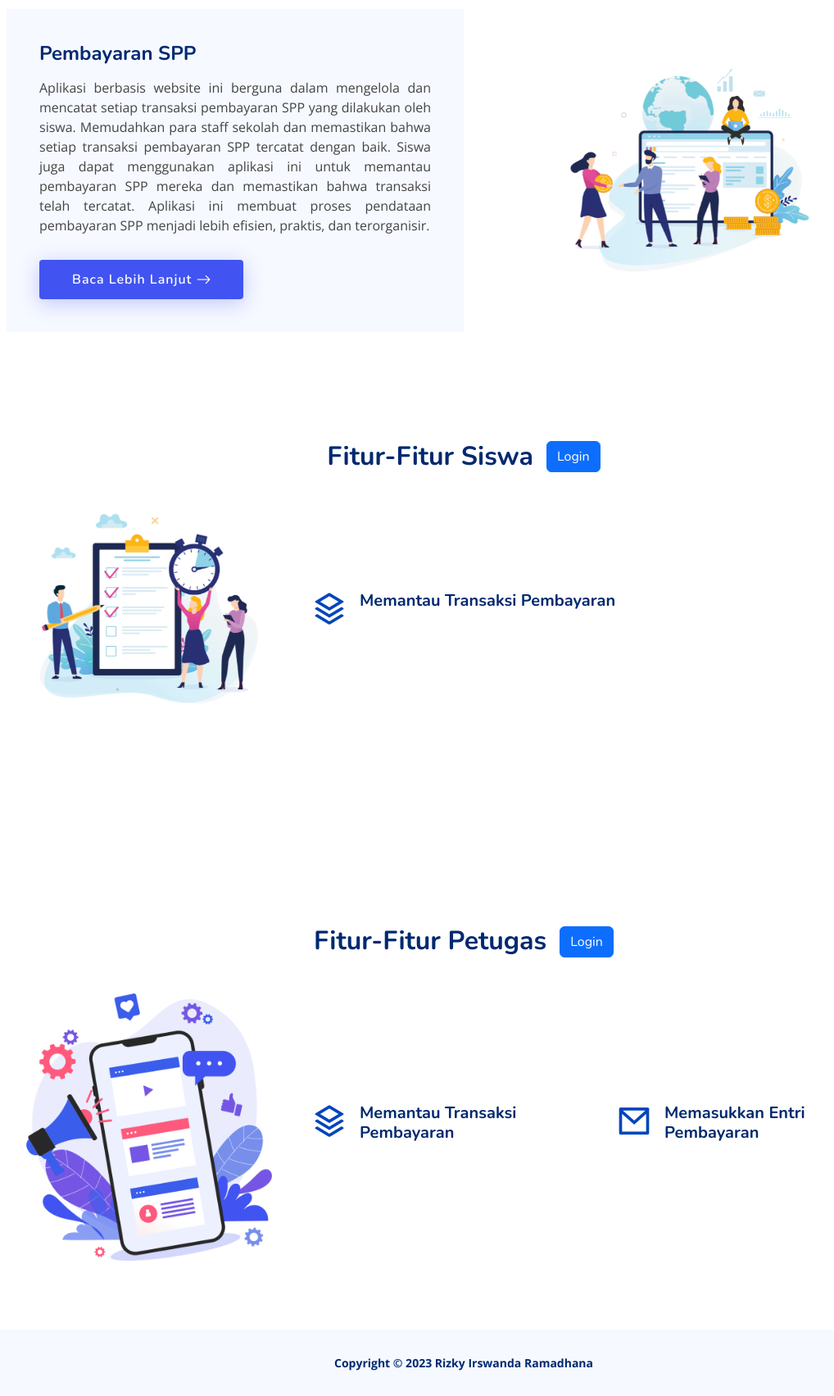
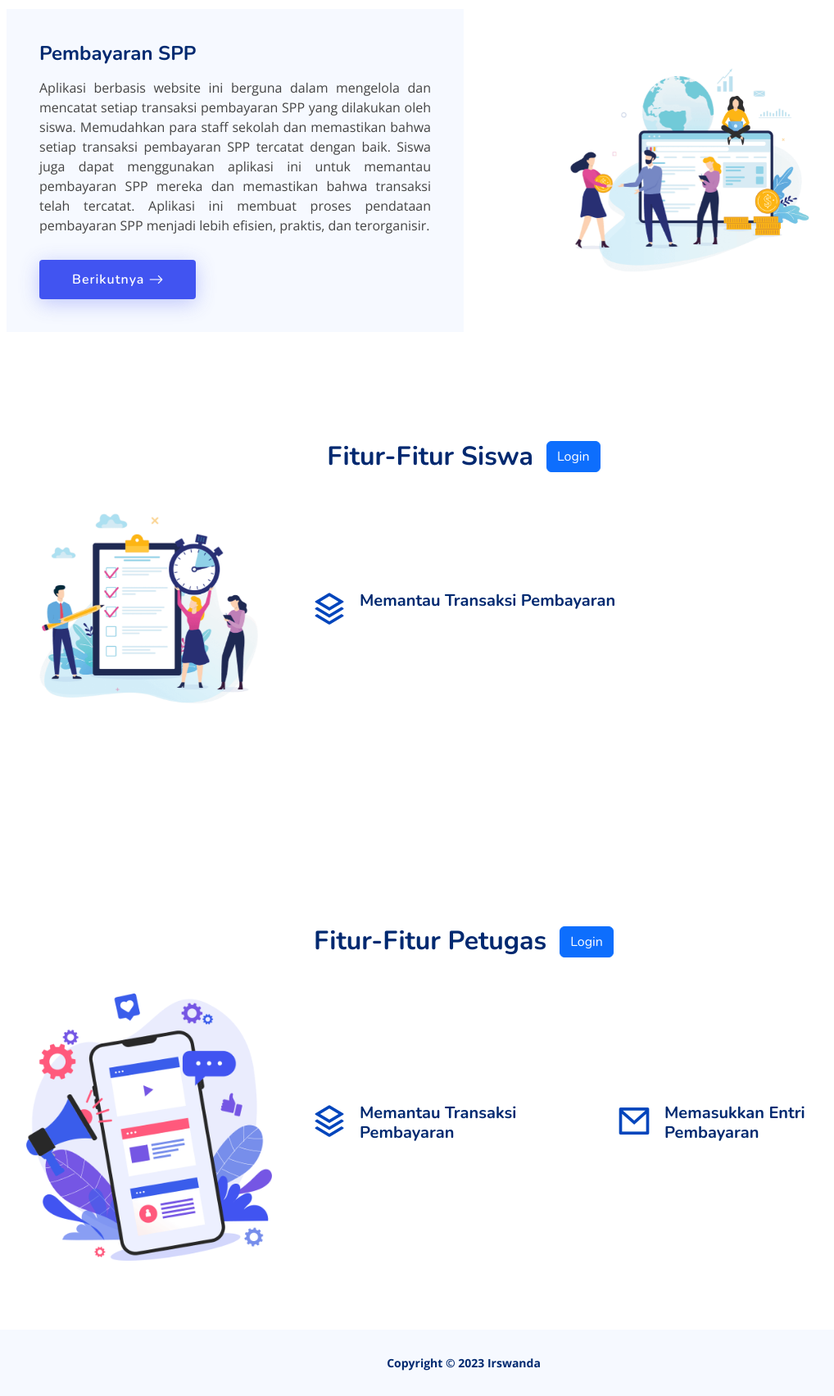
Before and after one commit to NotHydra/aplikasi-pembayaran-spp, a PHP site: page / in a window 1280 px wide. Shown: the part 1024-2727 px from the top of the page at 82% size, without its empty margins (74-1092 px from the left). Run offline with PHP 8.4, Linux system fonts and the light colour scheme; data comes from the database, SQL or seed files in the repository; data that the repository does not hold is empty; some libraries are stand-ins or nearby versions.

Commit message:
feat: shorter copyright

```diff
--- a/index.php
+++ b/index.php
@@ -122,7 +122,7 @@ include "$sourcePath/utilities/date.php";
 
               <div class="text-center text-lg-start">
                 <a href="#login-siswa" class="btn-read-more d-inline-flex align-items-center justify-content-center align-self-center">
-                  <span>Baca Lebih Lanjut</span>
+                  <span>Berikutnya</span>
                   <i class="bi bi-arrow-right"></i>
                 </a>
               </div>
@@ -215,7 +215,7 @@ include "$sourcePath/utilities/date.php";
   <footer id="footer" class="footer">
     <div class="container">
       <div class="copyright">
-        <b>Copyright © <?php echo currentYear(); ?> Rizky Irswanda Ramadhana</b>
+        <b>Copyright © <?php echo currentYear(); ?> Irswanda</b>
       </div>
     </div>
   </footer>
--- a/sources/components/footer.php
+++ b/sources/components/footer.php
@@ -1,5 +1,5 @@
 <footer class="main-footer">
-    <b>Copyright © <?php echo currentYear(); ?> Rizky Irswanda Ramadhana</b>
+    <b>Copyright © <?php echo currentYear(); ?> Irswanda</b>
 
     <div class="float-right d-none d-sm-inline-block">
         <b>Version Beta</b>
--- a/sources/models/authentication/login/petugas.php
+++ b/sources/models/authentication/login/petugas.php
@@ -64,7 +64,7 @@ include "$sourcePath/utilities/date.php";
     </div>
   </div>
 
-  <div class="title is-6 m-1 p-0"><b>Copyright © <?php echo currentYear(); ?> Rizky Irswanda Ramadhana</b></div>
+  <div class="title is-6 m-1 p-0"><b>Copyright © <?php echo currentYear(); ?> Irswanda</b></div>
 
   <?php
   include "$sourcePath/components/script.php";
--- a/sources/models/authentication/login/siswa.php
+++ b/sources/models/authentication/login/siswa.php
@@ -63,7 +63,7 @@ include "$sourcePath/utilities/date.php";
     </div>
   </div>
 
-  <div class="title is-6 m-1 p-0"><b>Copyright © <?php echo currentYear(); ?> Rizky Irswanda Ramadhana</b></div>
+  <div class="title is-6 m-1 p-0"><b>Copyright © <?php echo currentYear(); ?> Irswanda</b></div>
 
   <?php
   include "$sourcePath/components/script.php";
```
